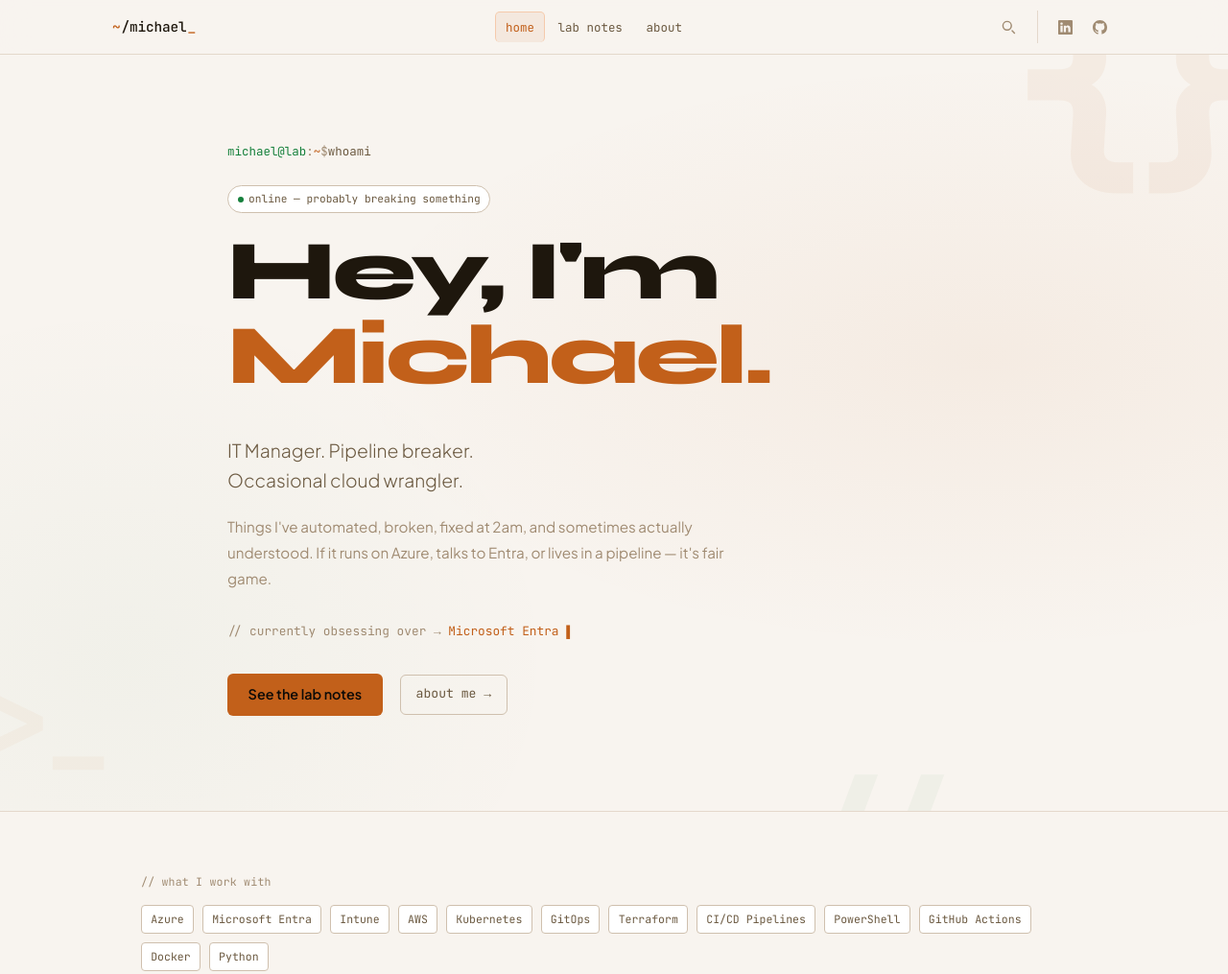
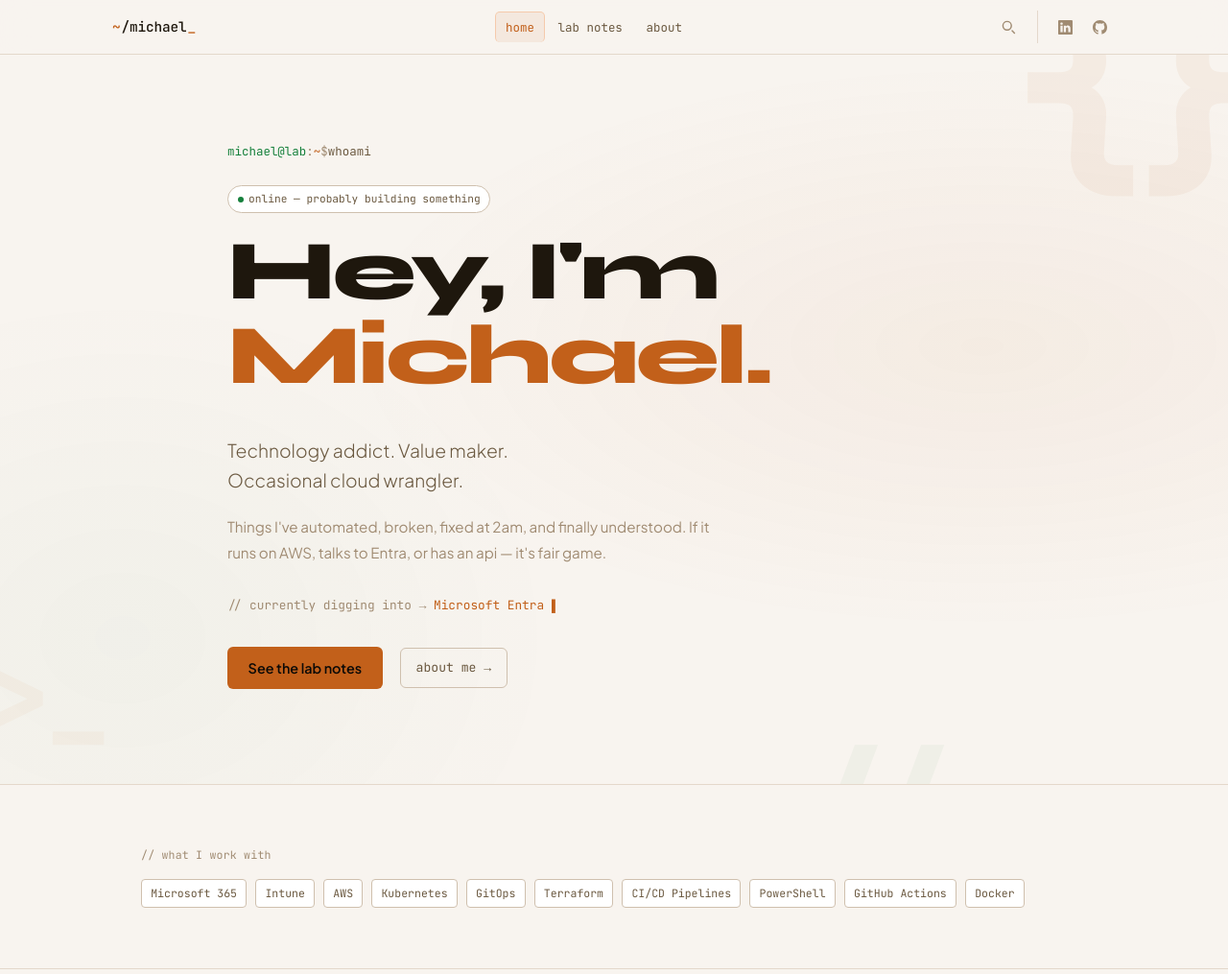
Before and after one commit to d-kholin/techblog, an Astro site: page / in a window 1280 px wide. Shown: the top 1015 px of the page at 96% size. Built offline with nearby package versions, Linux system fonts and the light colour scheme; Astro itself is replaced by a stand-in of ours; some packages are replaced by stand-ins of ours.

Commit message:
update main page and footer

```diff
--- a/src/components/Footer.astro
+++ b/src/components/Footer.astro
@@ -6,7 +6,7 @@
 	<div class="footer-inner">
 		<div class="footer-left">
 			<span class="footer-brand">~/michael</span>
-			<span class="footer-copy">&copy; {today.getFullYear()} Michael Griffiths — built with Astro, deployed to Cloudflare, inevitably over-engineered.</span>
+			<span class="footer-copy">&copy; {today.getFullYear()} Michael Griffiths — The computer never wins...</span>
 		</div>
 		<div class="footer-right">
 			<a href="https://www.linkedin.com/in/michael-griffiths-aba52991/" target="_blank" class="footer-link" aria-label="LinkedIn profile">
--- a/src/pages/index.astro
+++ b/src/pages/index.astro
@@ -11,9 +11,9 @@
 	.slice(0, 4);
 
 const stack = [
-	'Azure', 'Microsoft Entra', 'Intune', 'AWS',
+	'Microsoft 365', 'Intune', 'AWS',
 	'Kubernetes', 'GitOps', 'Terraform', 'CI/CD Pipelines',
-	'PowerShell', 'GitHub Actions', 'Docker', 'Python',
+	'PowerShell', 'GitHub Actions', 'Docker',
 ];
 ---
 
@@ -43,24 +43,24 @@
 				<!-- Status badge -->
 				<div class="hero-status">
 					<span class="status-dot"></span>
-					<span class="status-text">online — probably breaking something</span>
+					<span class="status-text">online — probably building something</span>
 				</div>
 
 				<!-- Name -->
 				<h1 class="hero-name">Hey, I'm<br><em>Michael.</em></h1>
 
 				<!-- Tagline -->
-				<p class="hero-tagline">IT Manager. Pipeline breaker.<br>Occasional cloud wrangler.</p>
+				<p class="hero-tagline">Technology addict. Value maker.<br>Occasional cloud wrangler.</p>
 
 				<!-- Description -->
 				<p class="hero-desc">
-					Things I've automated, broken, fixed at 2am, and sometimes actually understood.
-					If it runs on Azure, talks to Entra, or lives in a pipeline — it's fair game.
+					Things I've automated, broken, fixed at 2am, and finally understood.
+					If it runs on AWS, talks to Entra, or has an api — it's fair game.
 				</p>
 
 				<!-- Typing line -->
 				<div class="hero-typer">
-					<span class="typer-label" aria-hidden="true">// currently obsessing over →</span>
+					<span class="typer-label" aria-hidden="true">// currently digging into →</span>
 					<span class="terminal-typed" aria-live="polite"></span><span class="terminal-cursor" aria-hidden="true">▌</span>
 				</div>
 
```
